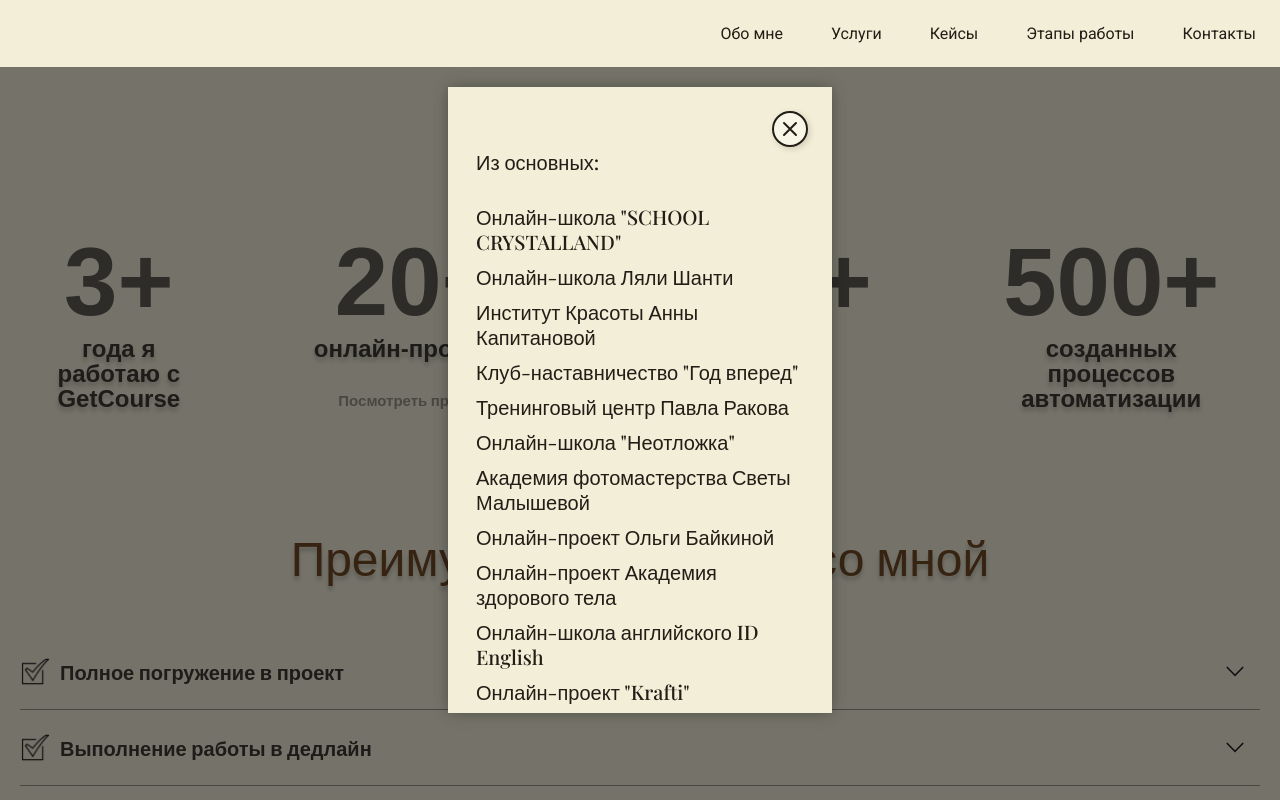
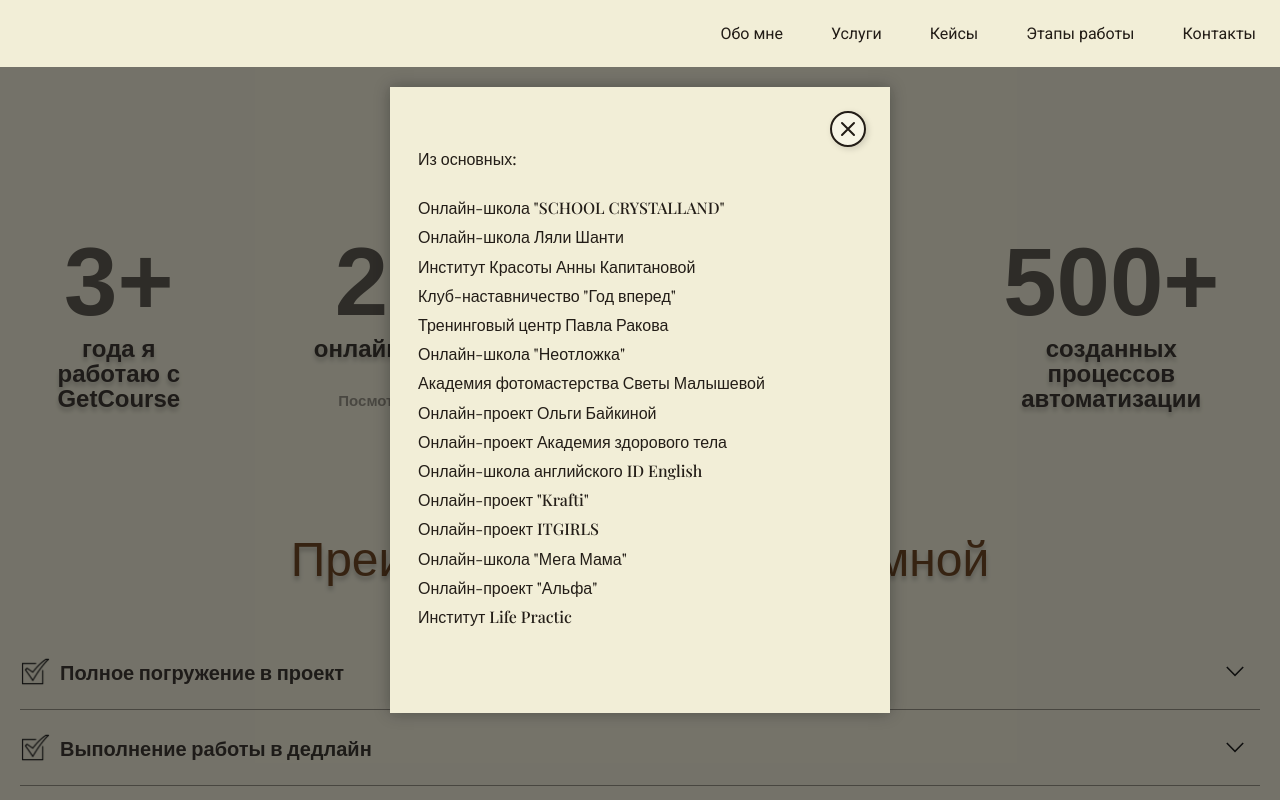
Before and after one commit to liliya-freckle/TatianaKovalevaProject, a React (Vite) app: page / in a window 1280 px wide. Both pictures are taken after a click on the element "Посмотреть проекты". Shown: the part 563-1363 px from the top of the page. Built offline with nearby package versions, Linux system fonts and the light colour scheme; a web font is replaced by a local one.

Commit message:
Changed Contacts, Stages, Advantages

```diff
--- a/src/components/Page2/About/modal.module.scss
+++ b/src/components/Page2/About/modal.module.scss
@@ -22,28 +22,30 @@
   display: flex;
   flex-direction: column;
   position: relative;
-  background-color: $modal-background-color; /* Цвет фона модального окна */
+  background-color:  #f2eed7; /* Цвет фона модального окна */
   min-width: 20.1875rem;
   max-width: 31.25rem;
+  // max-width: 45rem;
   min-height: 39.125rem;
-  width: 30%; /* ширина модального окна 30% от ширины родителя (экрана) */
-  height: 70%; /* высота модального окна 70% от высоты родителя (экрана) */
+  width: 45%; /* ширина модального окна 30% от ширины родителя (экрана) */
+  height: 55%; /* высота модального окна 70% от высоты родителя (экрана) */
   box-shadow: 0 0 15px rgba(0, 0, 0, 0.3);
+  z-index: 100000;
 }
 
 .modal_contentText {
   display: flex;
   flex-direction: column;
-  padding: 3.5625rem 1.8rem 1.9375rem 1.75rem;
+  padding: 3.5625rem 1.8rem 1.5rem 1.75rem;
   color: $text-color;
   overflow: auto;
 }
 
 .modal_contentText p {
   margin: 5px 0;
-  font-size: 1.25rem;
+  font-size: 1rem;
   font-weight: 500;
-  line-height: 1.5625rem;
+  line-height: 1.2rem;
   text-align: left;
 }
 .modal_contentText :first-child {
--- a/src/components/Page2/Advantages/advantages.module.scss
+++ b/src/components/Page2/Advantages/advantages.module.scss
@@ -5,7 +5,6 @@
   margin-bottom: 2.5rem;
   font-weight: 400;
   font-size: 3rem;
-  // line-height: 4.75;
   text-align: center;
   vertical-align: middle;
   text-shadow: 0px 4px 4px rgba(0, 0, 0, 0.25);
@@ -13,9 +12,6 @@
 .advantagesSection {
   padding: 1.25rem 1.25rem;
   text-align: center;
-  // @media (min-width: 81.25rem) {
-  //   padding-left: 4rem;
-  // }
   }
 
 .accordionTitle {
@@ -26,8 +22,7 @@
   cursor: pointer;
   font-size: 1.25rem;
   font-weight: 800;
-  // line-height: 4.75rem;
-  color: $text-color;
+   color: $text-color;
   border-bottom: 1px solid rgba(35, 29, 23, 0.5);
   background: url("/icons/tick.png") left no-repeat;
   background-size: 1.9375rem 1.9375rem;
@@ -40,11 +35,15 @@
   font-weight: 500;
   font-size: 1.25rem;
   line-height: 2.81rem;
-  color: $text-color
+  color: $text-color;
+  @media (max-width: $mobile) {
+    line-height: 2rem;
+  }
 }
 
 .active {
-  background-color:$accordeon-background-color;
+  // background-color:$accordeon-background-color;
+  background-color: $button-hover;
 }
 
 .accordionItem img {
--- a/src/components/Page5/jobstages.module.scss
+++ b/src/components/Page5/jobstages.module.scss
@@ -3,7 +3,6 @@
 .title {
   color: $title-color;
   margin-bottom: 2.5rem;
-  // padding-top: 2rem;
   font-weight: 400;
   font-size: 3rem;
   line-height: 4.75rem;
@@ -14,13 +13,6 @@
 .jobstagesSection {
   padding: 1.25rem;
   text-align: center;
-//   @media (min-width: 100rem) {
-//     padding-left: 3rem;
-// }
-
-//   @media (min-width: 120rem) {
-//     padding-left: 3.5rem;
-// }
 }
 
 .stages {
@@ -35,6 +27,9 @@
   flex: 1 1 18.75rem;
   max-width: 21.25rem;
   text-align: left;
+  @media (max-width: $mobile) {
+    text-align: center;
+  }
 
 }
 .stageNumberWrapper {
@@ -63,4 +58,8 @@
     line-height: 1.5625rem;
     color: $text-color;
     text-shadow: rgba(0, 0, 0, 0.25) 0px 4px 4px;
+      @media (max-width: $mobile) {
+
+    font-weight: 400;
+  }
    }
--- a/src/components/Page6/contacts.module.scss
+++ b/src/components/Page6/contacts.module.scss
@@ -15,6 +15,9 @@
   padding: 5rem 1.25rem;
   text-align: center;
   margin-bottom: 5rem;
+  @media (max-width: $mobile) {
+    margin-bottom: 10rem;
+  }
 }
 
 .contactsContainer p {
@@ -27,7 +30,7 @@
 
   @media (max-width: $mobile) {
     font-size: 1.5rem;
-    line-height: 3.5rem;
+    line-height: 3rem;
   }
 }
 .iconsContainer {
@@ -35,7 +38,6 @@
   justify-content: center;
   align-items: center;
   gap: 4.9375rem;
-
   margin-top: 3.5rem;
   padding: 0 1.25rem;
     @media (max-width: $mobile) {
```
